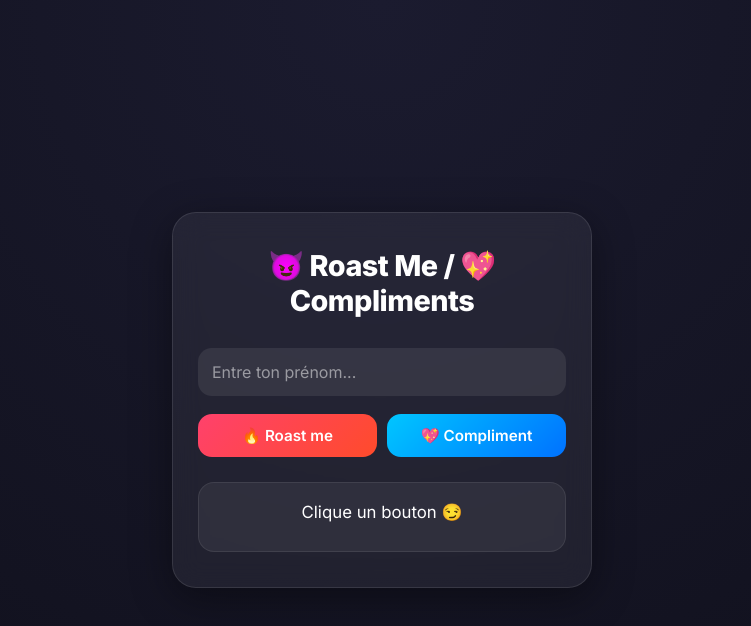
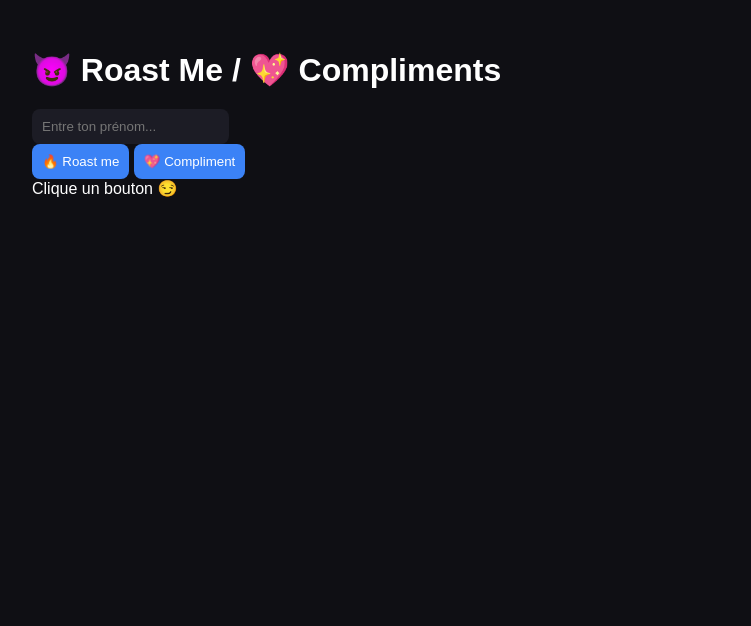
Before and after one commit to kat0ne/roast-me-site, a plain HTML site: page index.html in a window 1280 px wide. Shown: the whole page, without its empty margins (258-1009 px from the left). Drawn offline with Linux system fonts and the light colour scheme.

Commit message:
style.css

```diff
--- a/style.css
+++ b/style.css
@@ -1,147 +1,53 @@
-@import url('https://fonts.googleapis.com/css2?family=Inter:wght@300;400;600;800&display=swap');
-
-* {
+body {
   margin: 0;
-  padding: 0;
-  box-sizing: border-box;
-  font-family: 'Inter', sans-serif;
+  font-family: Arial, sans-serif;
+  background: #0f0f14;
+  color: white;
+  display: flex;
+  justify-content: center;
 }
 
-body {
-  min-height: 100vh;
-  display: flex;
-  justify-content: center;
-  align-items: center;
-
-  /* 🌈 background plus moderne */
-  background: radial-gradient(circle at top, #1b1b2f, #0f0f1a);
-  color: white;
-  padding: 20px;
+.container {
+  width: 100%;
+  max-width: 700px;
+  padding: 30px;
 }
 
-/* 🧊 Glass container */
-.container {
-  width: 100%;
-  max-width: 420px;
-  padding: 35px 25px;
-  border-radius: 24px;
-
-  background: rgba(255, 255, 255, 0.06);
-  backdrop-filter: blur(14px);
-  -webkit-backdrop-filter: blur(14px);
-
-  border: 1px solid rgba(255, 255, 255, 0.1);
-  box-shadow: 0 10px 40px rgba(0,0,0,0.4);
-
-  text-align: center;
-
-  animation: fadeIn 0.6s ease;
+h1 {
+  margin-bottom: 20px;
 }
 
-/* ✨ animation entrée */
-@keyframes fadeIn {
-  from {
-    opacity: 0;
-    transform: translateY(15px);
-  }
-  to {
-    opacity: 1;
-    transform: translateY(0);
-  }
+.form {
+  display: grid;
+  gap: 10px;
+  margin-bottom: 20px;
 }
 
-/* 🧠 titre */
-h1 {
-  font-size: 1.8rem;
-  font-weight: 800;
-  margin-bottom: 20px;
-  letter-spacing: -0.5px;
-}
-
-/* ✍️ input stylé */
 input {
-  width: 100%;
-  padding: 14px;
-  border-radius: 14px;
+  padding: 10px;
+  border-radius: 8px;
   border: none;
-  outline: none;
-
-  background: rgba(255,255,255,0.08);
+  background: #1c1c25;
   color: white;
-
-  font-size: 1rem;
-
-  margin-top: 10px;
-}
-
-/* placeholder */
-input::placeholder {
-  color: rgba(255,255,255,0.5);
-}
-
-/* 🔘 buttons */
-.buttons {
-  margin-top: 18px;
-  display: flex;
-  gap: 10px;
 }
 
 button {
-  flex: 1;
-  padding: 12px;
-
+  padding: 10px;
+  background: #3b82f6;
   border: none;
-  border-radius: 14px;
-
+  border-radius: 8px;
   cursor: pointer;
-  font-weight: 600;
-  font-size: 0.95rem;
-
-  transition: 0.25s ease;
-}
-
-/* 🔥 bouton roast */
-button:nth-child(1) {
-  background: linear-gradient(135deg, #ff416c, #ff4b2b);
   color: white;
 }
 
-/* 💖 bouton compliment */
-button:nth-child(2) {
-  background: linear-gradient(135deg, #00c6ff, #0072ff);
-  color: white;
+.trend {
+  background: #1c1c25;
+  padding: 12px;
+  border-radius: 10px;
+  margin-bottom: 10px;
 }
 
-button:hover {
-  transform: translateY(-2px) scale(1.02);
-  filter: brightness(1.1);
+.meta {
+  font-size: 12px;
+  opacity: 0.7;
 }
-
-/* 💬 résultat style card */
-#result {
-  margin-top: 25px;
-  padding: 18px;
-
-  border-radius: 16px;
-
-  background: rgba(255,255,255,0.06);
-  border: 1px solid rgba(255,255,255,0.08);
-
-  font-size: 1.05rem;
-  line-height: 1.4;
-
-  min-height: 70px;
-
-  transition: all 0.3s ease;
-}
-
-/* 📱 mobile tweak */
-@media (max-width: 500px) {
-  .buttons {
-    flex-direction: column;
-  }
-
-  h1 {
-    font-size: 1.5rem;
-  }
-}
```
